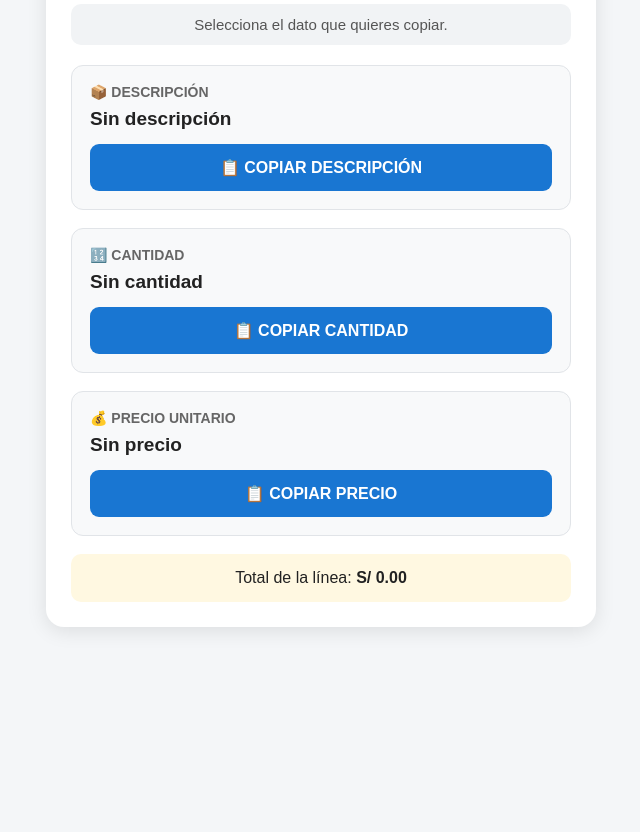
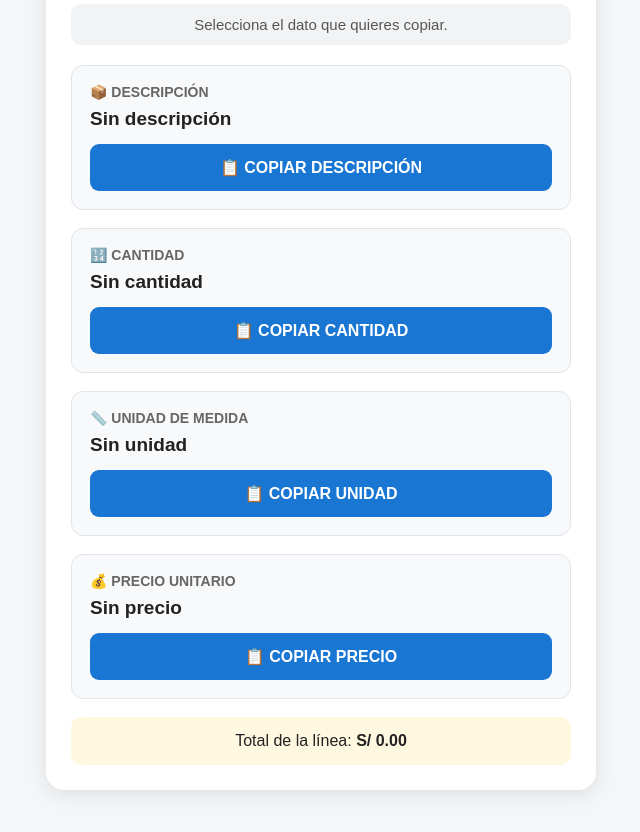
Before and after one commit to visionagenciademarketing-source/copiar.github.io, a plain HTML site: page index.html in a window 1280 px wide. Shown: the part 118-950 px from the top of the page, without its empty margins (319-959 px from the left). Before the commit the page ends 800 px from the top, so only its background shows below. Drawn offline with Linux system fonts and the light colour scheme.

Commit message:
Update index.html

```diff
--- a/index.html
+++ b/index.html
@@ -291,6 +291,38 @@
 
 
 
+
+    <!-- =====================================================
+         UNIDAD DE MEDIDA
+         ===================================================== -->
+
+    <div class="campo">
+
+      <div class="titulo">
+        📏 UNIDAD DE MEDIDA
+      </div>
+
+      <div
+        class="valor"
+        id="unidad"
+      >
+        -
+      </div>
+
+      <button
+        id="btnUnidad"
+        onclick="copiarDato(
+          'unidad',
+          'btnUnidad',
+          'Unidad de medida'
+        )"
+      >
+        📋 COPIAR UNIDAD
+      </button>
+
+    </div>
+
+
     <!-- =====================================================
          PRECIO
          ===================================================== -->
@@ -367,6 +399,10 @@
       parametros.get("precio") || "";
 
 
+    const unidad =
+      parametros.get("unidad") || "";
+
+
     const subtotal =
       parametros.get("subtotal") || "";
 
@@ -386,6 +422,27 @@
       .getElementById("cantidad")
       .textContent =
       cantidad || "Sin cantidad";
+
+
+
+    document
+      .getElementById("unidad")
+      .textContent =
+      unidad || "Sin unidad";
+
+
+    const btnUnidad =
+      document.getElementById("btnUnidad");
+
+
+    if (unidad.trim().toUpperCase() === "UNIDAD") {
+
+      btnUnidad.disabled = true;
+      btnUnidad.textContent = "🚫 NO APLICA";
+      btnUnidad.style.background = "#9e9e9e";
+      btnUnidad.style.cursor = "not-allowed";
+
+    }
 
 
     document
@@ -446,6 +503,18 @@
 
 
       // -------------------------------------------------------
+      // BLOQUEAR COPIA DE "UNIDAD"
+      // -------------------------------------------------------
+
+      if (
+        tipo === "unidad" &&
+        unidad.trim().toUpperCase() === "UNIDAD"
+      ) {
+        return;
+      }
+
+
+      // -------------------------------------------------------
       // DESCRIPCIÓN
       // -------------------------------------------------------
 
@@ -463,6 +532,21 @@
       if (tipo === "cantidad") {
 
         contenido = cantidad;
+
+      }
+
+
+      // -------------------------------------------------------
+      // UNIDAD
+      // -------------------------------------------------------
+
+      if (tipo === "unidad") {
+
+        if (unidad.trim().toUpperCase() === "UNIDAD") {
+          return;
+        }
+
+        contenido = unidad;
 
       }
 
```
